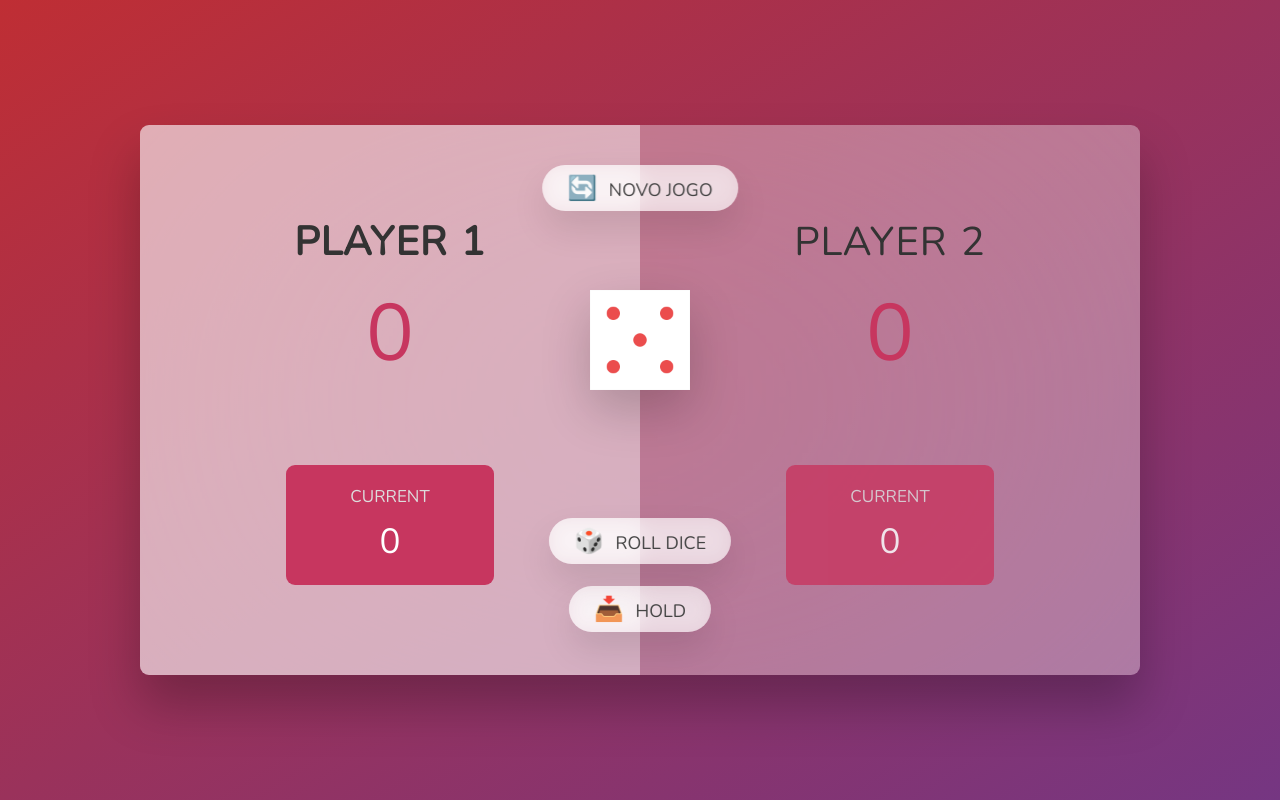
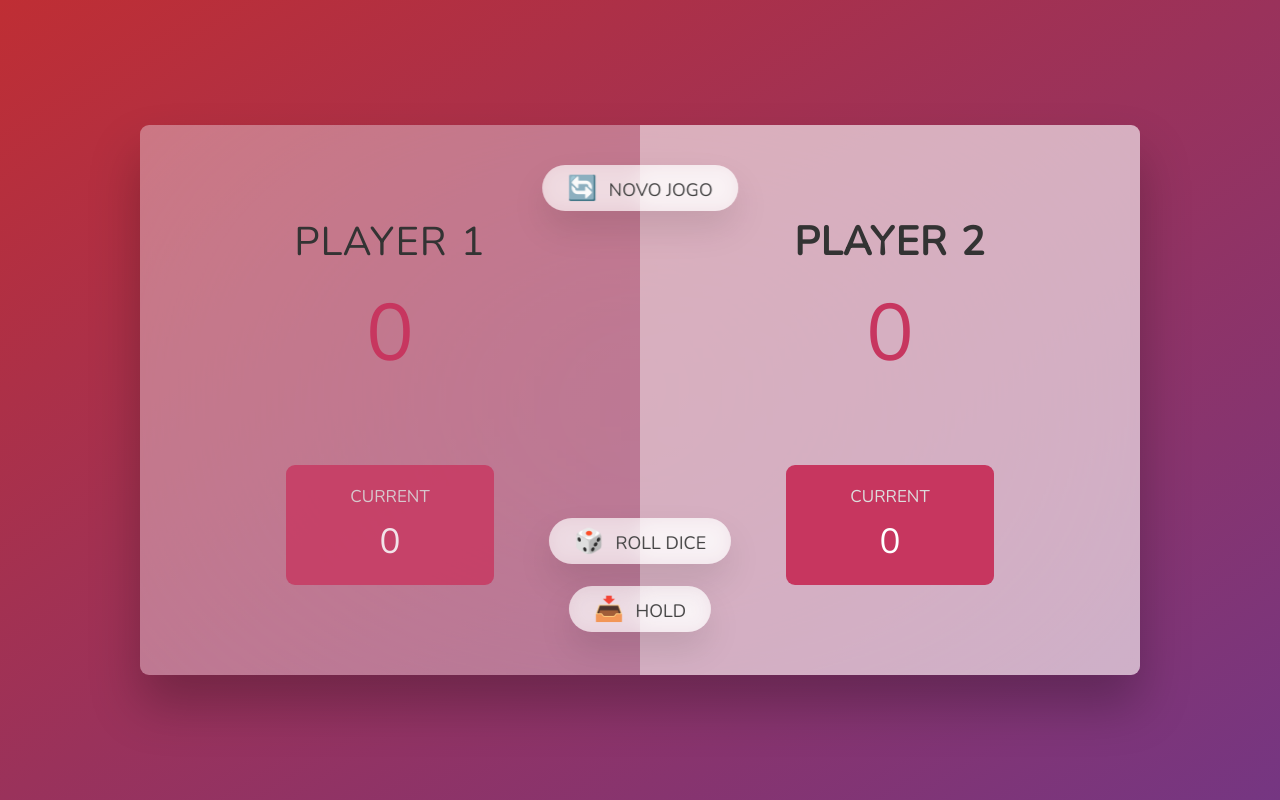
Before and after one commit to Raissaluna3026/Pig-game, a plain HTML site: page index.html in a window 1280 px wide. Both pictures are taken after a click on the button "📥 HOLD". Drawn offline with nearby package versions, Linux system fonts and the light colour scheme.

Commit message:
feat: projeto finalizado

```diff
--- a/script.js
+++ b/script.js
@@ -1,5 +1,7 @@
 'use-strict';
 
+const player0Elemento = document.querySelector('.player--0')
+const player1Elemento = document.querySelector('.player--1')
 const score0Elemento =  document.querySelector('#pontos--0')
 const score1Elemento = document.getElementById('pontos--1')
 const current0Elemento = document.getElementById("current--0")
@@ -8,32 +10,76 @@ const diceElmento = document.querySelector('.dice')
 const btnNovo = document.querySelector(".btn--new")
 const btnRoll = document.querySelector(".btn--roll")
 const btnHold = document.querySelector(".btn--hold")
+let pontos, currentPontos, activePlayer, jogando;
 
 
 //começando condições
+const init = function(){
+    pontos = [0,0];
+    currentPontos= 0;
+    activePlayer = 0;
+    jogando = true;
     score0Elemento.textContent = 0;
     score1Elemento.textContent = 0;
+    current0Elemento.textContent = 0;
+    current1Elemento.textContent = 0;
+
     diceElmento.classList.add('hidden')
-let currentPontos= 0;
-let activePlayer = 0;
-const pontos = [0,0]
+
+    player0Elemento.classList.remove('player--winner')
+    player1Elemento.classList.remove('player--winner');
+    player0Elemento.classList.add('player--active');
+    player1Elemento.classList.remove('player--active');
+}
+init();
+
+const mudarPlayer = function(){
+    document.getElementById(`current--${activePlayer}`).textContent = 0;
+    currentPontos = 0;
+    activePlayer= activePlayer === 0 ? 1: 0
+    player0Elemento.classList.toggle('player--active')
+    player1Elemento.classList.toggle('player--active')
+}
+
+
+
 
 //funcionalidade do dado
 
 btnRoll.addEventListener('click', function(){
+    if(jogando){
         //1.gerando um lançamento de dados aleatório
         const dice = Math.trunc(Math.random() * 6) + 1;
 
         //2.exibir dados
         diceElmento.classList.remove('hidden');
         diceElmento.src = `dice-${dice}.png`
-    //3.verifica o 1 rolada, se for verdade, muda para o próximo jogador
+        //3.verifica o 1 apareceu, se for verdade, muda para o próximo jogador
         if (dice !== 1){
             currentPontos = currentPontos + dice;
-        document.getElementById(`current--${activePlayer}`)
-
-        current0Elemento.textContent = currentPontos;
+            document.getElementById(`current--${activePlayer}`).textContent = currentPontos;
         }else{
-
+            mudarPlayer()
+        }
     }
 })
+
+btnHold.addEventListener('click', function(){
+    if(jogando){
+        //1.adicionar a pontuação atual ao à pontuação do jogador ativo
+        pontos[activePlayer] += currentPontos;
+        //pontos[1] = pontos[1] + currentPontos;
+        document.getElementById(`pontos--${activePlayer}`).textContent = pontos[activePlayer];
+        //2.verificar se a pontuação do jogador é >= 100
+        if(pontos[activePlayer] >= 10){
+            jogando = false;
+            diceElmento.classList.add('hidden');
+            document.querySelector(`.player--${activePlayer}`).classList.add('player--winner')
+            document.querySelector(`.player--${activePlayer}`).classList.remove('player--active')
+        }else{
+            mudarPlayer();
+        }
+    };
+})
+
+btnNovo.addEventListener('click', init)
--- a/style.css
+++ b/style.css
@@ -162,3 +162,7 @@ margin-bottom: 1rem;
     font-weight: 700;
     color: #c7365f;
 }
+
+.hidden {
+    display: none;
+  }
```
Lines whose indentation alone changed are shown as unchanged.
